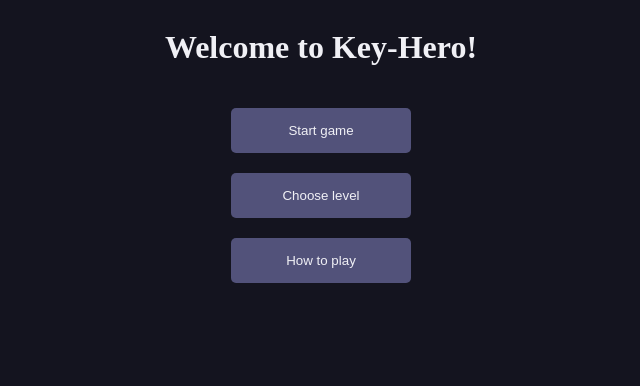
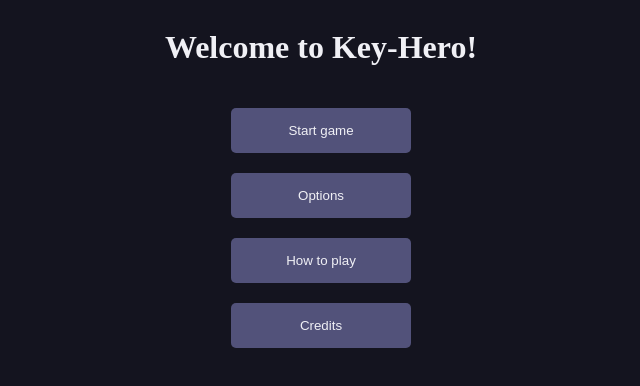
Before and after one commit to rebeccafinne/key-hero, a React (Vite) app: page / in a window 1280 px wide. Shown: the top 386 px of the page, without its empty margins (319-959 px from the left). Built offline with nearby package versions, Linux system fonts and the light colour scheme.

Commit message:
Add credits page

```diff
--- a/index.html
+++ b/index.html
@@ -1,7 +1,7 @@
 <!doctype html>
 <html lang="en">
   <head>
-    <base href="%PUBLIC_URL%/">
+    <!-- <base href="%PUBLIC_URL%/"> -->
     <meta charset="UTF-8" />
     <link rel="icon" type="image/svg+xml" href="/vite.svg" />
     <meta name="viewport" content="width=device-width, initial-scale=1.0" />
--- a/src/App.css
+++ b/src/App.css
@@ -30,6 +30,20 @@ button:hover {
   scale: 1.1;
 }
 
+a {
+  color: #f0f0f5;
+  display: inline-flex;
+  align-items: center;
+}
+
+a:hover {
+  scale: 1.1;
+}
+
+.round-img {
+  border-radius: 50%;
+}
+
 .button-container {
   width: 180px;
 }
@@ -56,6 +70,7 @@ button:hover {
   display: flex;
   flex-direction: column;
   align-items: center;
+  color: #f0f0f5;
 }
 
 .light-button {
@@ -64,6 +79,9 @@ button:hover {
 }
 
 .back-button {
+  display: inline-flex;
+  align-items: center;
+  justify-content: center;
   background-color: transparent;
   font-size: large;
   grid-area: back;
--- /dev/null
+++ b/src/components/Credits.tsx
@@ -0,0 +1,28 @@
+import { Header } from './Header';
+import { FaLinkedin, FaGithub } from 'react-icons/fa';
+
+export const Credits = () => {
+  return (
+    <>
+      <Header title="Credits" />
+      <div className="page-container">
+        <img
+          src="src/assets/Rebecca_square.jpg"
+          width="200"
+          className="round-img"
+        />
+        <p>This game is made by Rebecca Finne.</p>
+        <p>Fullstack software engineer.</p>
+        <p>Reach out to me!</p>
+        <a target="_blank" href="https://www.linkedin.com/in/rebecca-finne/">
+          <FaLinkedin />
+          Linkedin
+        </a>
+        <a target="_blank" href="https://github.com/rebeccafinne">
+          <FaGithub />
+          GitHub
+        </a>
+      </div>
+    </>
+  );
+};
--- a/src/components/MainMenu.tsx
+++ b/src/components/MainMenu.tsx
@@ -6,6 +6,7 @@ import { Game } from './Game';
 import { HowToPlay } from './HowToPlay';
 import { LevelPicker } from './LevelPicker';
 import { GameContext } from '../context/GameContext';
+import { Credits } from './Credits';
 
 export const MainMenu = () => {
   const context = useContext(GameContext);
@@ -39,6 +40,9 @@ export const MainMenu = () => {
       case 'how-to-play':
         setCurrentPage(CurrentPage.HOW_TO);
         break;
+      case 'credits':
+        setCurrentPage(CurrentPage.CREDITS);
+        break;
       default:
         setCurrentPage(CurrentPage.MAIN_MENU);
         break;
@@ -64,7 +68,7 @@ export const MainMenu = () => {
                 onClick={(event) => handleNavigation(event)}
                 value={'level'}
               >
-                Choose level
+                Options
               </button>
               <button
                 className="light-button"
@@ -72,6 +76,13 @@ export const MainMenu = () => {
                 value={'how-to-play'}
               >
                 How to play
+              </button>
+              <button
+                className="light-button"
+                onClick={(event) => handleNavigation(event)}
+                value={'credits'}
+              >
+                Credits
               </button>
             </div>
           </div>
@@ -90,6 +101,7 @@ export const MainMenu = () => {
       )}
       {currentPage === CurrentPage.HOW_TO && <HowToPlay />}
       {currentPage === CurrentPage.LEVEL_PICK && <LevelPicker />}
+      {currentPage === CurrentPage.CREDITS && <Credits />}
     </>
   );
 };
--- a/src/types/types.ts
+++ b/src/types/types.ts
@@ -21,6 +21,7 @@ export enum CurrentPage {
   GAME = 'GAME',
   LEVEL_PICK = 'LEVEL_PICK',
   HOW_TO = 'HOW_TO',
+  CREDITS = 'CREDITS',
 }
 
 export type CellOptions = Keys | EmptyCell;
--- a/vite.config.ts
+++ b/vite.config.ts
@@ -1,10 +1,9 @@
 import { defineConfig } from 'vite';
 import react from '@vitejs/plugin-react';
-import VitePluginGHPages from 'vite-plugin-gh-pages';
 
 // https://vite.dev/config/
 export default defineConfig({
-  plugins: [react(), VitePluginGHPages()],
+  plugins: [react()],
   base: '/key-hero/', // sätt basvägen till ditt repo-namn
   build: {
     outDir: 'dist', // den mapp som ska byggas
```
Also changed, not shown: src/assets/Rebecca_square.jpg (added).
